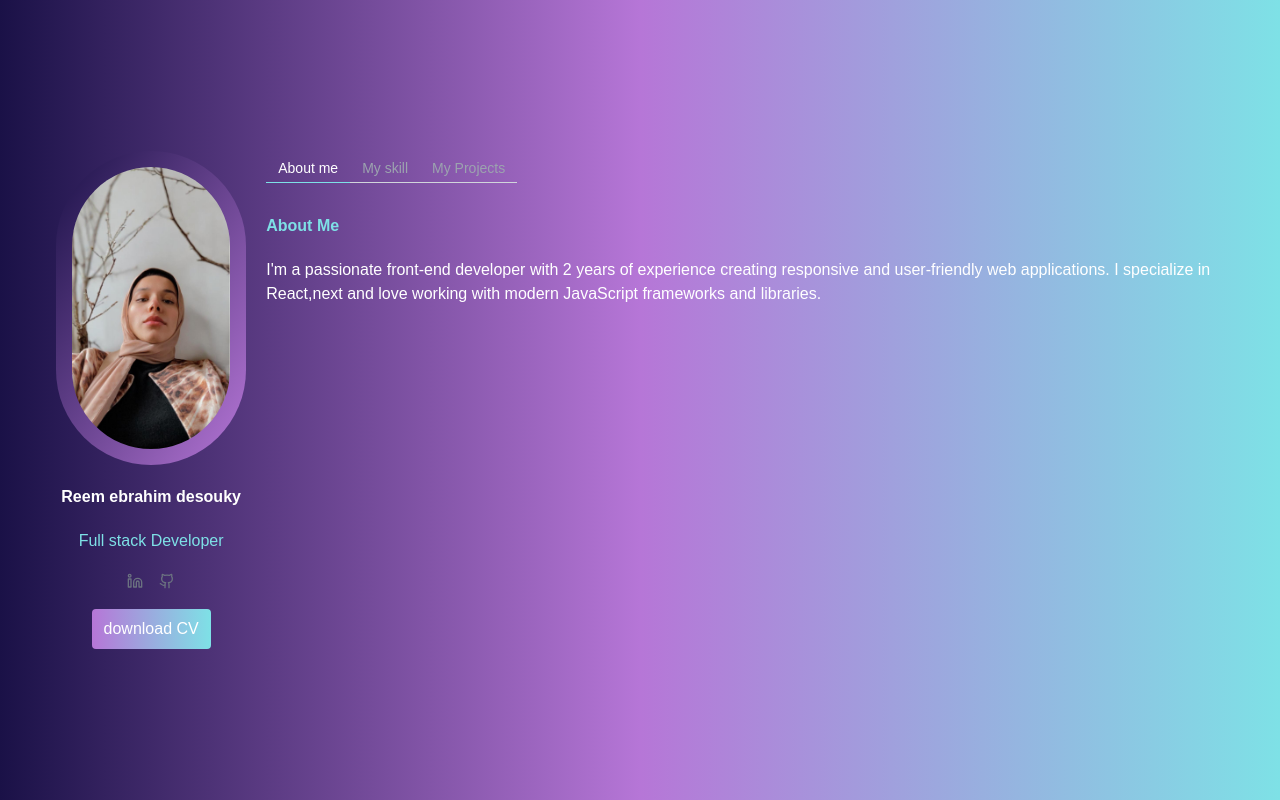
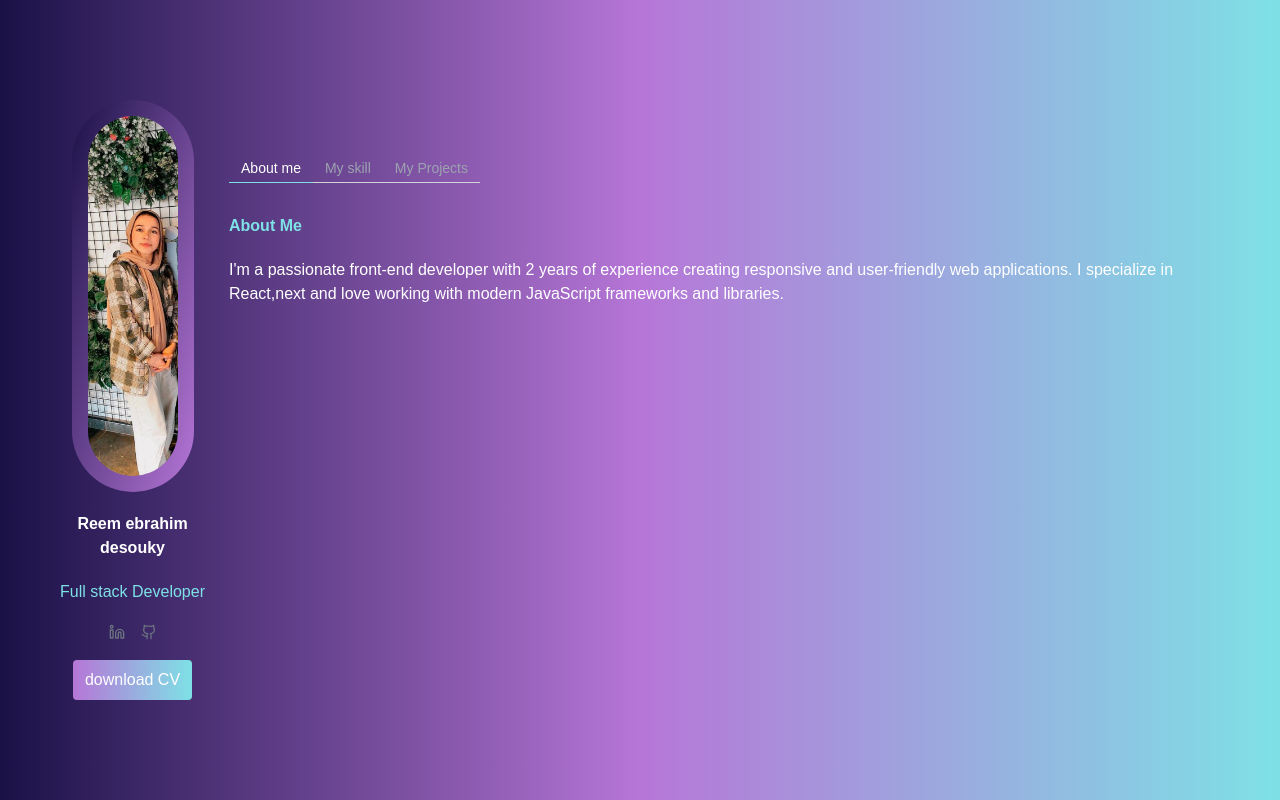
Before and after one commit to Reem99-sina/profile, a Next.js app: page / in a window 1280 px wide. Built offline with nearby package versions, Linux system fonts and the light colour scheme.

Commit message:
add another image

```diff
--- a/src/components/layout/account.tsx
+++ b/src/components/layout/account.tsx
@@ -9,9 +9,9 @@ const Account = () => {
     <div className="flex items-center flex-col gap-5 md:w-auto w-full">
       <div className="bg-gradient-to-br from-darkMainColor to-secondaryColor p-4 rounded-full overflow-hidden">
         <Image
-          src={"/reem.jpeg"}
-          width={200}
-          height={100}
+          src={"/reem.jpg"}
+          width={90}
+          height={200}
           alt="image"
           className="rounded-full"
         />
```
Also changed, not shown: public/reem.jpg (added).
